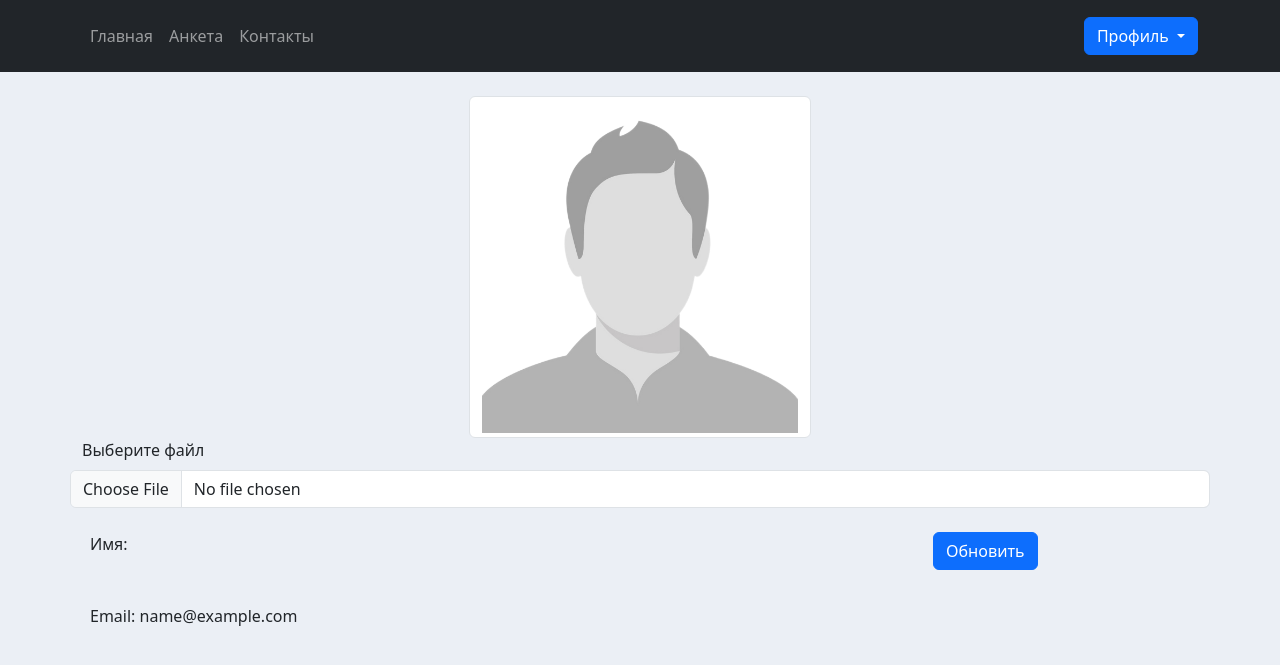
After one commit to QwantisheKU/ScoringService, a Django app: page /profile/ in a window 1280 px wide. The commit adds this page. Shown: the top 665 px of the page. Run offline with Django 4.2, Linux system fonts and the light colour scheme; the visitor is signed in with stand-in values (Sample User, id 1); data comes from the database, SQL or seed files in the repository; some libraries are stand-ins or nearby versions.

Commit message:
Added profile page and Feedback model

```diff
--- a/scoring_app/admin.py
+++ b/scoring_app/admin.py
@@ -1,9 +1,9 @@
 from django.contrib import admin
-from .models import User, Person, Calculation, CalculationResult
+from .models import User, Profile, Calculation, CalculationResult
 from django.contrib.auth.admin import UserAdmin as DjangoUserAdmin
 from django.utils.translation import gettext_lazy as _
 
-admin.site.register(Person)
+admin.site.register(Profile)
 admin.site.register(Calculation)
 admin.site.register(CalculationResult)
 
--- a/scoring_app/forms.py
+++ b/scoring_app/forms.py
@@ -1,5 +1,5 @@
 from django.forms import ModelForm
-from .models import Calculation, CalculationResult
+from .models import Calculation, CalculationResult, Profile
 from crispy_forms.helper import FormHelper
 from django import forms
 from django.contrib.auth.forms import UserCreationForm, AuthenticationForm
@@ -48,6 +48,12 @@ class SignUpForm(UserCreationForm):
         self.helper = FormHelper()
         self.helper.form_show_labels = False
 
+class ProfileForm(ModelForm):
+    name = forms.CharField(max_length=30, required=False)
+    class Meta:
+        model = Profile
+        fields = ['name', 'email']
+
 class CalculationForm(ModelForm):
     class Meta:
         model = Calculation
@@ -72,3 +78,8 @@ class CalculationResultForm(ModelForm):
     class Meta:
         model = CalculationResult
         fields = ['score', 'calculation_id']
+
+class ContactForm(forms.Form):
+    name = forms.CharField(max_length=50)
+    email = forms.CharField(max_length=150)
+    message = forms.CharField(max_length=2000)
--- a/scoring_app/models.py
+++ b/scoring_app/models.py
@@ -45,10 +45,12 @@ class User(AbstractUser):
     REQUIRED_FIELDS = []
     objects = UserManager()
 
-class Person(models.Model):
+class Profile(models.Model):
     id = models.UUIDField(primary_key=True, default=uuid.uuid4, editable=False)
     name = models.CharField(max_length=30, null=True)
     email = models.EmailField(unique=True)
+    date_created = models.DateTimeField(default=datetime.now)
+    user = models.ForeignKey(User, null=True, on_delete=models.CASCADE)
 
     def __str__(self):
         return self.email
@@ -98,3 +100,12 @@ class CalculationResult(models.Model):
 
     def __str__(self):
         return str(self.pk)
+
+class FeedbackForm(models.Model):
+    id = models.UUIDField(primary_key=True, default=uuid.uuid4, editable=False)
+    name = models.CharField(max_length=200)
+    email = models.EmailField()
+    message = models.TextField()
+
+    def __str__(self):
+        return self.name
--- a/scoring_app/templates/scoring_app/navbar_temp.html
+++ b/scoring_app/templates/scoring_app/navbar_temp.html
@@ -26,13 +26,13 @@
       <div class="collapse navbar-collapse" id="navbarSupportedContent">
         <ul class="navbar-nav me-auto mb-2 mb-lg-0">
           <li class="nav-item">
-              <a class="nav-link {% if request.resolver_match.url_name == 'home' %} active {% endif %}" aria-current="page" href="../home/">Главная</a>
+              <a class="nav-link {% if request.resolver_match.url_name == 'home' %} active {% endif %}" aria-current="page" href="{% url 'home' %}">Главная</a>
           </li>
           <li class="nav-item">
-            <a class="nav-link {% if request.resolver_match.url_name == 'form' %} active {% endif %}" href="../calculation/">Анкета</a>
+            <a class="nav-link {% if request.resolver_match.url_name == 'form' %} active {% endif %}" href="{% url 'calculation' %}">Анкета</a>
           </li>
           <li class="nav-item">
-            <a class="nav-link {% if request.resolver_match.url_name == 'contact' %} active {% endif %}" href="../contact/">Контакты</a>
+            <a class="nav-link {% if request.resolver_match.url_name == 'contact' %} active {% endif %}" href="{% url 'contact' %}">Контакты</a>
           </li>
         </ul>
 
@@ -44,14 +44,14 @@
               </a>
 
               <div class="dropdown-menu" aria-labelledby="dropdownMenuLink">
-                <a class="dropdown-item" href="#">Профиль</a>
+                <a class="dropdown-item" href="{% url 'profile' %}">Профиль</a>
                 <div class="dropdown-divider"></div>
-                <a class="dropdown-item" href="../sign-out/">Выйти</a>
+                <a class="dropdown-item" href="{% url 'sign-out' %}">Выйти</a>
               </div>
             </div>
 
             {% else %}
-              <a class="btn btn-light float-right" href="../sign-up/" role="button">Вход</a>
+              <a class="btn btn-light float-right" href="{% url 'sign-up' %}" role="button">Вход</a>
             {% endif %}
           {% endif %}
       </div>
--- /dev/null
+++ b/scoring_app/templates/scoring_app/profile.html
@@ -0,0 +1,41 @@
+{% load static %}
+
+<!DOCTYPE html>
+<html lang="en">
+<head>
+    <title>Результат</title>
+    <link rel="stylesheet" type="text/css" href="{% static '/css/profile.css' %}"/>
+</head>
+<body>
+
+    {% include 'scoring_app/navbar_temp.html' %}
+
+
+    <div class="container-md my-4">
+        <div class="row justify-content-center">
+            <img src="{% static '/images/default.png' %}" class="rounded img-thumbnail " alt="default" style="max-width: 30%;">
+        </div>
+        <div class="row mb-3">
+            <label for="formFile" class="form-label">Выберите файл</label>
+            <input class="form-control" type="file" id="formFile">
+        </div>
+        <div class="row d-flex p-2">
+            <div class="col-3 mb-3">
+                <p>Имя: </p>
+            </div>
+            <div class="col">
+            </div>
+            <div class="col-3">
+                <input class="btn btn-primary" type="submit" value="Обновить">
+            </div>
+        </div>
+        <div class="row d-flex p-2">
+            <p>Email: {{ user.email }}</p>
+        </div>
+
+    </div>
+
+
+
+</body>
+</html>
--- a/scoring_app/urls.py
+++ b/scoring_app/urls.py
@@ -11,4 +11,5 @@ urlpatterns = [
     path('sign-in/', views.sign_in, name='sign-in'),
     path('sign-out/', views.sign_out, name='sign-out'),
     path('calculation/<calculation_id>/delete', views.delete_calculation, name='delete_calculation'),
+    path('profile/', views.profile, name='profile'),
 ]
--- a/scoring_app/views.py
+++ b/scoring_app/views.py
@@ -2,10 +2,13 @@ from django.shortcuts import render, redirect
 from django.http import HttpResponse, QueryDict
 from django.contrib.auth.forms import UserCreationForm, AuthenticationForm
 from django.contrib.auth import authenticate, login, logout
-from .models import Calculation, CalculationResult
-from .forms import CalculationForm, CalculationResultForm, SignUpForm, SignInForm
+from .models import Calculation, CalculationResult, Profile
+from .forms import CalculationForm, CalculationResultForm, SignUpForm, SignInForm, ContactForm, ProfileForm
 from django.contrib.auth.decorators import login_required
 from django.core.exceptions import ObjectDoesNotExist
+from django.core.mail import send_mail, BadHeaderError
+from django.contrib.auth import get_user_model
+User = get_user_model()
 import pickle
 import script
 import time
@@ -78,10 +81,27 @@ def calculation(request):
 
 @login_required(login_url='sign-in')
 def contact(request):
-    return render(request, 'scoring_app/contact.html')
+    contact_form = ContactForm()
+    context = {'contact_form': contact_form}
+    if request.method == 'POST':
+        contact_form = ContactForm(request.POST)
+        if contact_form.is_valid():
+            subject = 'Feedback'
+            body = {
+                'name': contact_form.cleaned_data['name'],
+                'email': contact_form.cleaned_data['email'],
+                'message': contact_form.cleaned_data['message'],
+            }
+            message = '\n'.join(body.values())
 
+            try:
+                send_mail(subject, message, 'finn4443@gmail.com', ['finn4443@gmail.com'])
+            except BadHeaderError:
+                return redirect('../home/')
+    return render(request, 'scoring_app/contact.html', context)
+
+@login_required(login_url='sign-in')
 def get_calculation_result(request, calculation_id):
-
     try:
         calculation_result = CalculationResult.objects.get(calculation_id = calculation_id)
         calculation_result_form = CalculationResultForm(instance=calculation_result)
@@ -90,6 +110,7 @@ def get_calculation_result(request, calculation_id):
     except Exception:
         return redirect('../home/')
 
+@login_required(login_url='sign-in')
 def delete_calculation(request, calculation_id):
     calculation = Calculation.objects.get(id = calculation_id)
     context = {}
@@ -97,3 +118,19 @@ def delete_calculation(request, calculation_id):
         calculation.delete()
         return redirect('../../home')
     return render(request, 'scoring_app/delete_calculation.html', context)
+
+@login_required(login_url='sign-in')
+def profile(request):
+    profile = Profile.objects.filter(user=request.user).exists()
+    profile_form = ProfileForm()
+    if not profile:
+        profile_dict = {'email': request.user.email, 'user': request.user}
+        profile_form_query_dict = QueryDict('', mutable=True)
+        profile_form_query_dict.update(profile_dict)
+        profile_form = ProfileForm(profile_form_query_dict)
+        if profile_form.is_valid():
+            saved_profile_form = profile_form.save(commit=False)
+            saved_profile_form.user = request.user
+            saved_profile_form.save()
+    context = {'user': request.user}
+    return render(request, 'scoring_app/profile.html', context)
--- a/scoring_project/settings.py
+++ b/scoring_project/settings.py
@@ -59,6 +59,8 @@ MIDDLEWARE = [
 ]
 
 ROOT_URLCONF = "scoring_project.urls"
+
+EMAIL_BACKEND = "django.core.mail.backends.console.EmailBackend"
 
 TEMPLATES = [
     {
--- a/script.py
+++ b/script.py
@@ -16,7 +16,6 @@ def preprocess_data(data):
         'cb_person_cred_hist_length']
 
     test_row = pd.DataFrame([data], columns=df_columns)
-    #test_row = test_row.drop('loan_grade', axis=1)
 
     cat_vars = ['person_home_ownership', 'loan_intent', 'cb_person_default_on_file']
     oh2 = one_hot.transform(test_row[cat_vars])
--- /dev/null
+++ b/static/css/profile.css
@@ -0,0 +1,5 @@
+img {
+    display: block;
+    max-width: 100%;
+    height: auto;
+  }
```
Also changed, not shown: scoring_app/templates/scoring_app/contact.html (+9 -4 lines), static/images/default.png (added).
